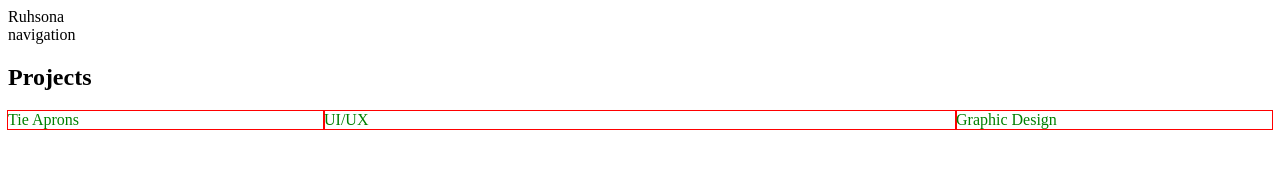
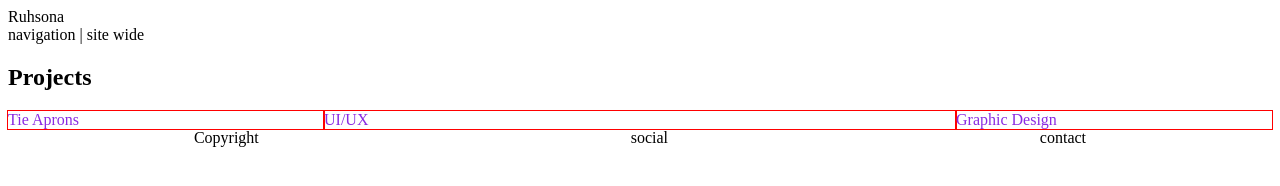
Before and after one commit to profstein/layout-basics, a plain HTML site: page index.html in a window 1280 px wide. Drawn offline with Linux system fonts and the light colour scheme.

Commit message:
added footer content and ids for styling.

```diff
--- a/index.html
+++ b/index.html
@@ -7,10 +7,10 @@
     <title>Document</title>
     <link rel="stylesheet" href="css/style.css">
 </head>
-<body>
+<body id="home">
     <header class="site-header">
         <div class="site-title">Ruhsona</div>
-        <nav>navigation</nav>
+        <nav>navigation | site wide</nav>
     </header>
 
     <main>
@@ -22,7 +22,7 @@
             <article class="project">
                 Tie Aprons
             </article>
-            <article class="project">
+            <article class="project" id="ux">
                 UI/UX
             </article>
             <article class="project">
@@ -32,7 +32,9 @@
     </main>
 
     <footer class="site-footer">
-
+        <div>Copyright</div>
+        <div>social</div>
+        <div>contact</div>
     </footer>
 </body>
 </html>
```
